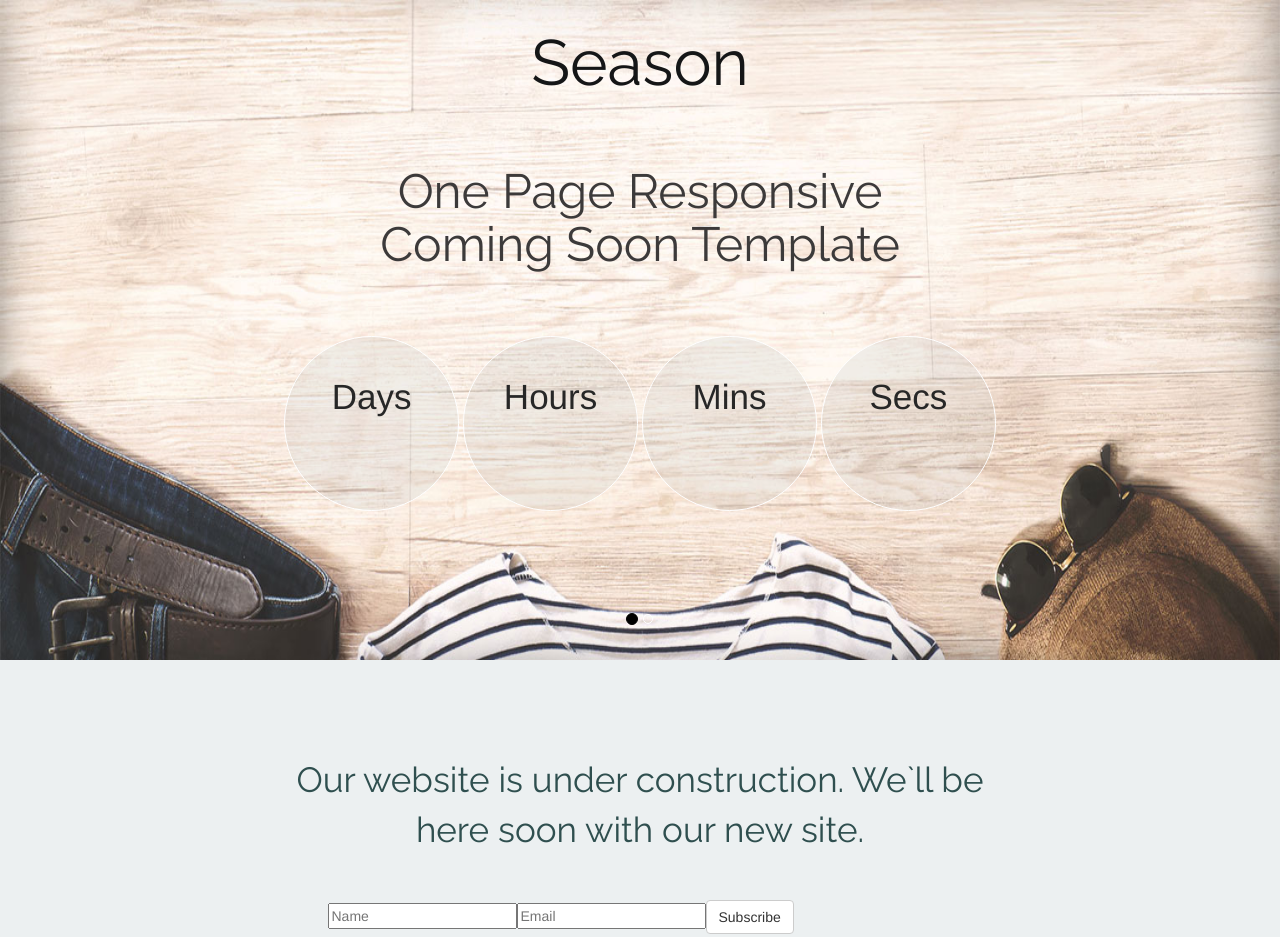
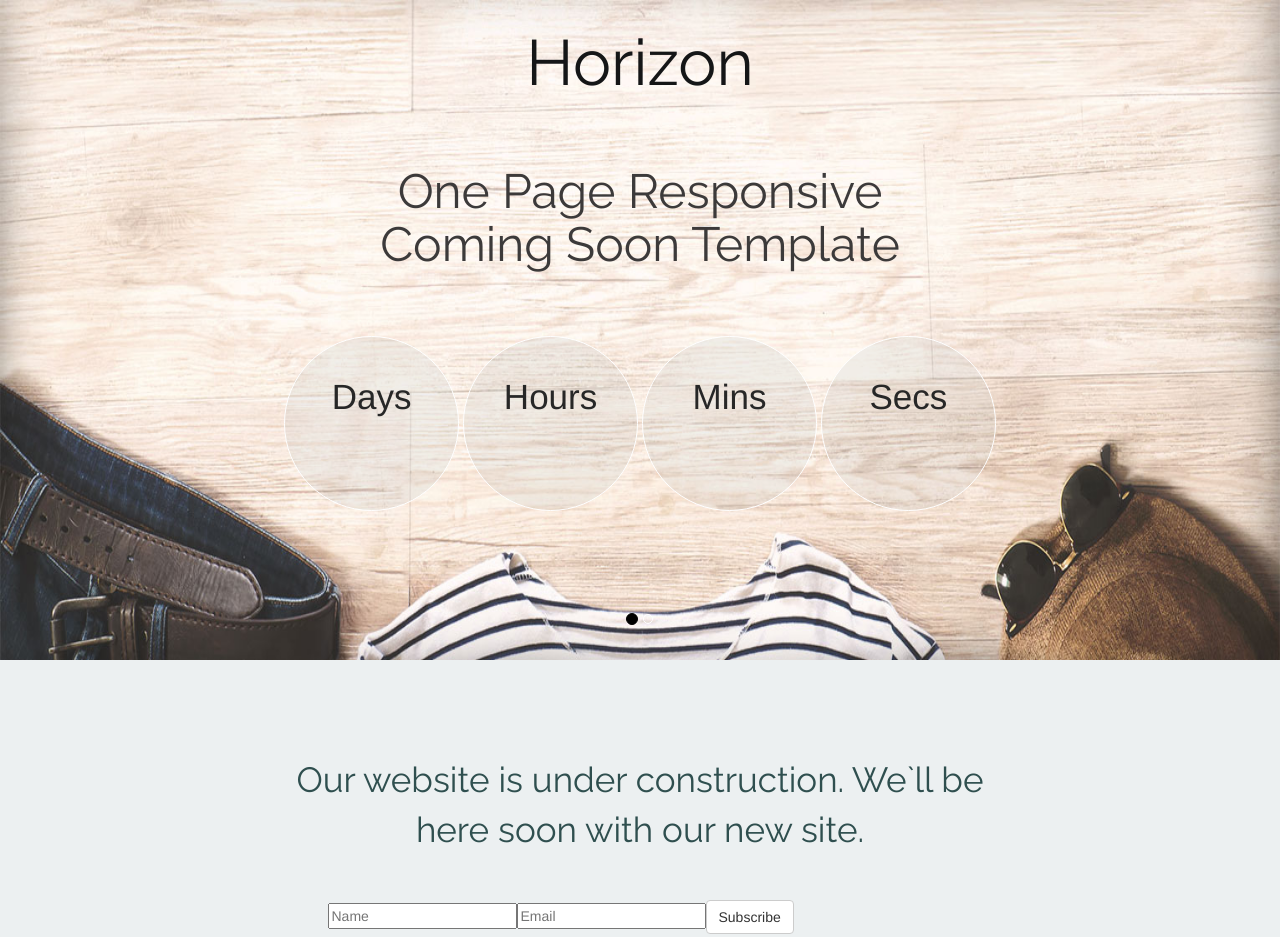
Before and after one commit to rezahaque/Horizon, a plain HTML site: page index.html in a window 1280 px wide. Shown: the top 937 px of the page. Drawn offline with Linux system fonts and the light colour scheme; files that its build step writes are made by us from their sources; a script that the page names is missing.

Commit message:
Name Change

```diff
--- a/index.html
+++ b/index.html
@@ -7,7 +7,7 @@
 		<meta http-equiv="X-UA-Compatible" content="IE=edge">
 	    <meta name="viewport" content="width=device-width, initial-scale=1">
 		<link rel="shortcut icon" href="img/Favicon.png" type="image/x-icon">
-		<title>Season - Responsive Coming Soon template Free Download 2017</title>
+		<title>Horizon - Responsive Coming Soon template Free Download 2017</title>
 
 		<script type="text/javascript" src="js/jquery.js"></script>
 		<script type="text/javascript" src="js/bootstrap.min.js"></script>
@@ -33,7 +33,7 @@
 		    <div class="carousel-inner">
 		    	<div class= "container timer">
 		    		<div id="home" class= "logo text-center">
-		    			<h1>Season</h1>
+		    			<h1>Horizon</h1>
 		   			</div>
 			    	<div class="row timer-circle">
 			    		<div class= "col-md-6 col-md-offset-3 main-text text-center">
```
